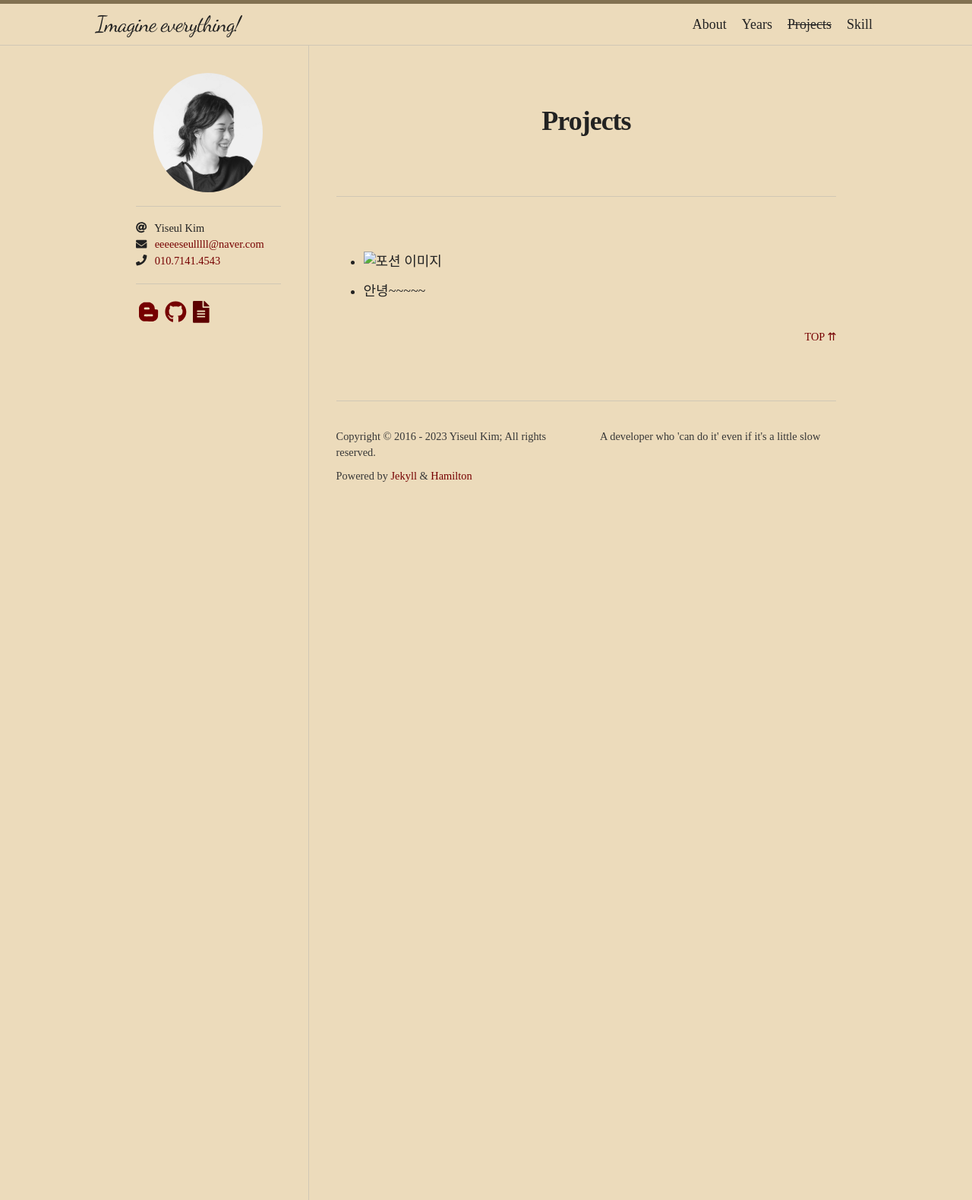
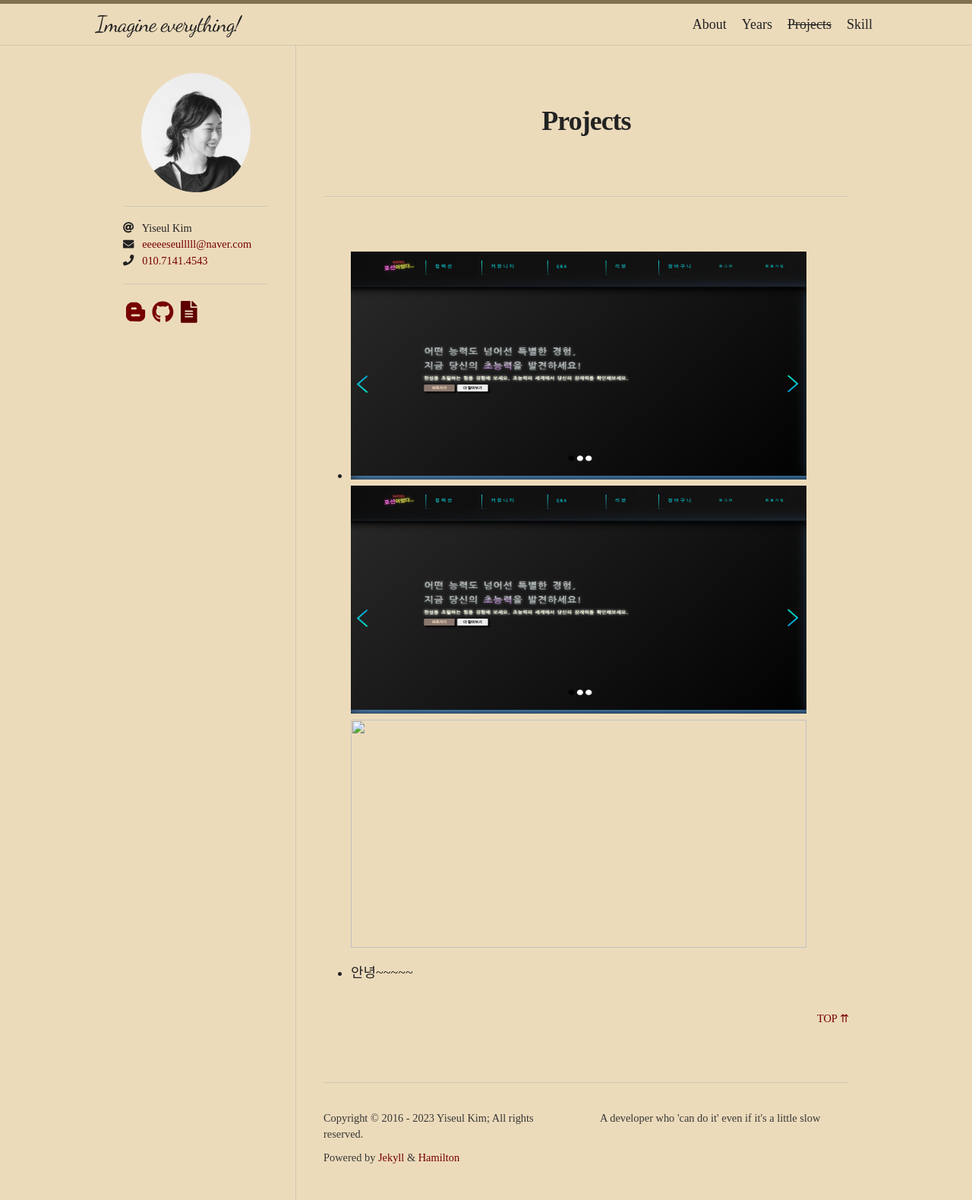
Before and after one commit to eseulssi/kimyiseul.github.io, a Jekyll site: the page built from categories.md, in a window 1280 px wide. Shown: the whole page at 76% size. Built offline with Jekyll 4.4.1, drawn with Linux system fonts in a browser that asks for light colours; nearby versions of some CDN libraries; some web fonts are replaced.

Commit message:
프로젝트변경

```diff
--- a/categories.md
+++ b/categories.md
@@ -6,5 +6,7 @@ title: Projects
 permalink: /projects/
 ---
 
--  <img src="포션이었다.png" alt="포션 이미지" width="500" height="300">
+- <img src="/포션이었다.png" width="600" height="300">
+<img src="/포션이었다.png" width="600" height="300">
+<img src="포션이었다.png" width="600" height="300">
 - 안녕~~~~~
```
